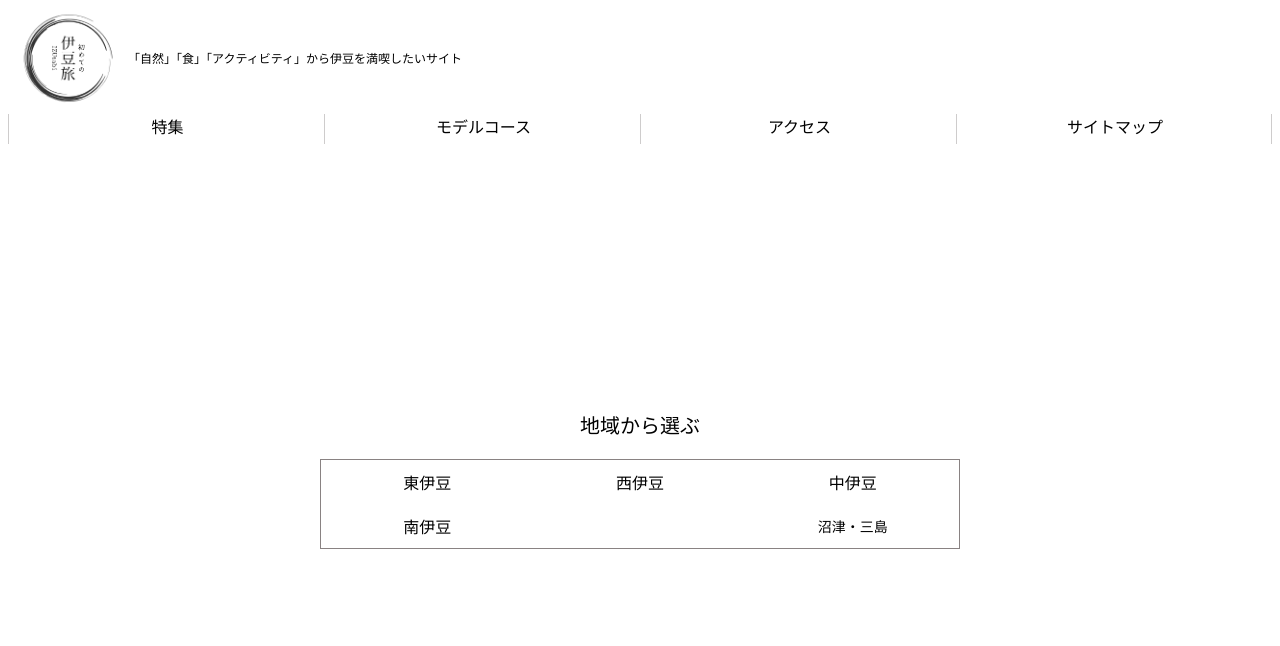
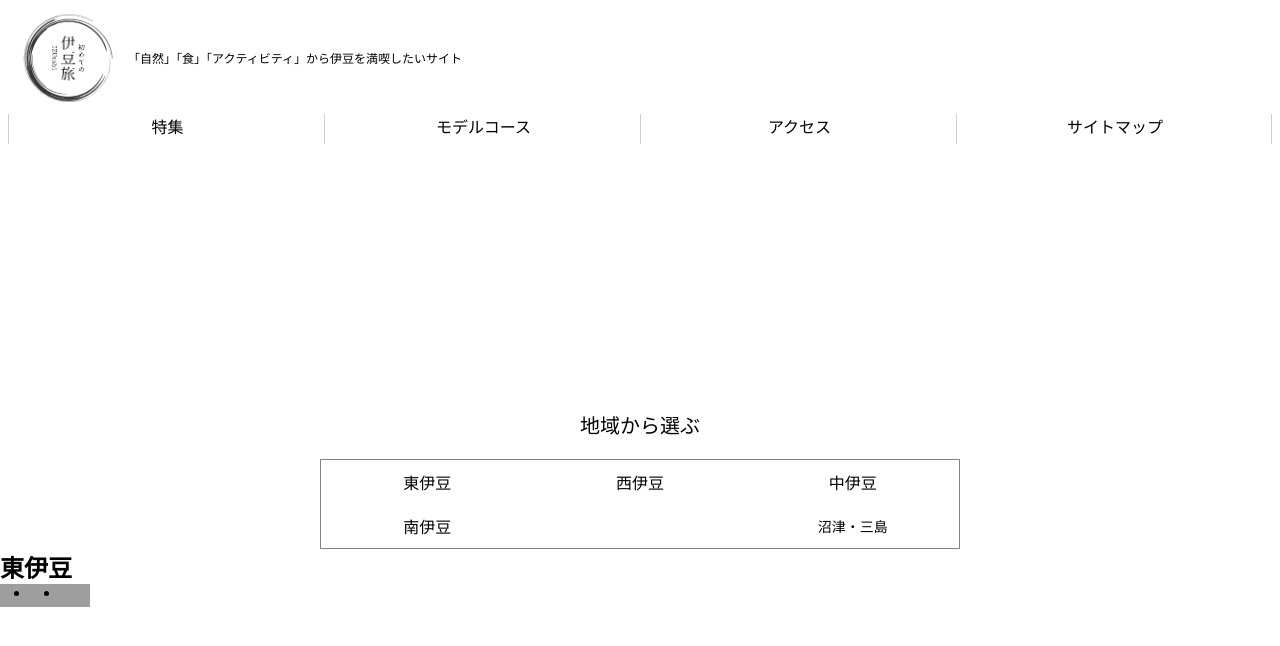
Before and after one commit to atuhon/---, a plain HTML site: page page/course/course.html in a window 1280 px wide. Drawn offline with nearby package versions, Linux system fonts and the light colour scheme; some packages are replaced by stand-ins of ours; files that its build step writes are made by us from their sources; grey boxes are pictures that could not be loaded.

Commit message:
6月1日

```diff
--- a/page/course/course.html
+++ b/page/course/course.html
@@ -16,7 +16,7 @@
     <div class="main-top" >
       <p class="main-text">地域から選ぶ</p>
       <ul class="main-ul">
-        <li class="main-li"><a class="main-li-a" href="#">東伊豆</a></li>
+        <li class="main-li"><a class="main-li-a" href="#east-izu-h2">東伊豆</a></li>
         <li class="main-li"><a class="main-li-a" href="#">西伊豆</a></li>
         <li class="main-li"><a class="main-li-a" href="#">中伊豆</a></li>
         <li class="main-li"><a class="main-li-a" href="#">南伊豆</a></li>
@@ -24,6 +24,21 @@
       </ul>
     </div>
 
+    <div class="main">
+      <div class="east-izu">
+        <h2 id="east-izu-h2" style="font-family:serif">東伊豆</h2>
+        <ul class="east-imgs">
+          <li class="east-img"><img src="../../img/course/east/oomuroyama.jpg" alt=""></li>
+          <li class="east-img"><img src="../../img/course/east/oomuroyama.jpg" alt=""></li>
+          <li class="east-img"><img src="../../img/course/east/oomuroyama.jpg" alt=""></li>
+        </ul>
+
+    <ul class="east-imgs">
+      <li></li>
+
+    </ul>
+  </div>
+  </div>
 
   </main>
 
--- a/page/course/style.css
+++ b/page/course/style.css
@@ -1,5 +1,12 @@
 html{
     font-family: serif,Verdana, Geneva, Tahoma ;
+
+    }
+    img{
+        object-fit: cover;
+        display: block;
+        width: 30px;
+
 
     }
     .main-text{
@@ -37,5 +44,14 @@ html{
         width: 50%;
       justify-content: space-between;
       flex-wrap: wrap;
+    }
+    .east-izu{
+        width: 100%;
+    }
+    .east-imgs{
+        width: 30px;
+        display: flex;
+    }
+    .east-img a{
 
     }
```
Also changed, not shown: page/commonHTML/header.html (+9 -12 lines), 1 other file.
